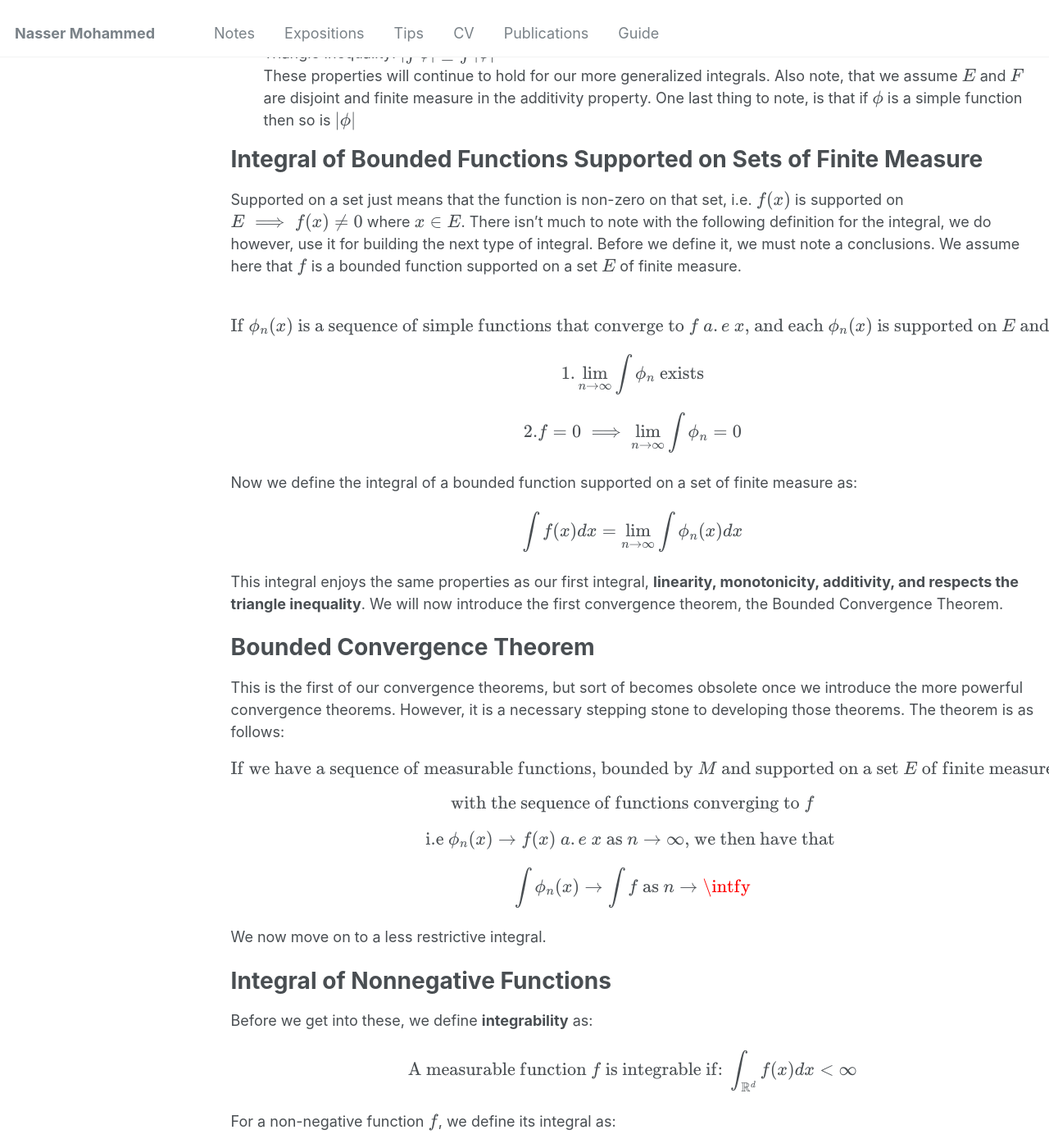
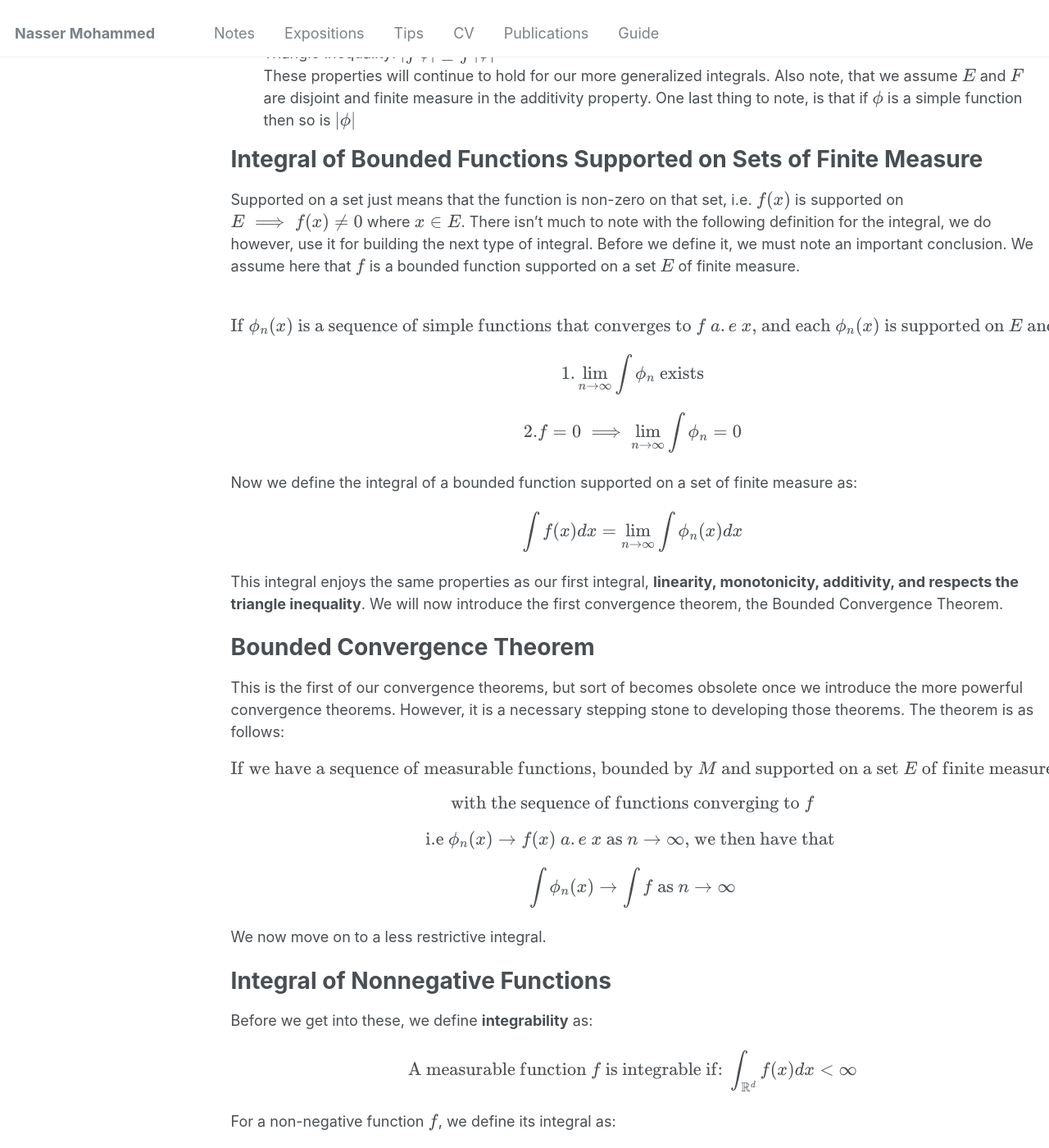
Before and after one commit to Nasser-Mohammed/Nasser-Mohammed.github.io, a Jekyll site: the page built from _pages/notes/analysis/lebintegral.md, in a window 1280 px wide and 1400 px high, scrolled down 1085 px. Shown: the whole window at 82% size. Built offline with Jekyll 4.4.1, drawn with Linux system fonts in a browser that asks for light colours.

Commit message:
Update lebintegral.md

```diff
--- a/_pages/notes/analysis/lebintegral.md
+++ b/_pages/notes/analysis/lebintegral.md
@@ -24,9 +24,9 @@ These properties will continue to hold for our more generalized integrals. Also
 
 Integral of Bounded Functions Supported on Sets of Finite Measure
 ===
-Supported on a set just means that the function is non-zero on that set, i.e. \\(f(x)\\) is supported on \\(E \implies f(x) \ne 0\\) where \\(x \in E\\). There isn't much to note with the following definition for the integral, we do however, use it for building the next type of integral. Before we define it, we must note a conclusions. We assume here that \\(f\\) is a bounded function supported on a set \\(E\\) of finite measure.\\
+Supported on a set just means that the function is non-zero on that set, i.e. \\(f(x)\\) is supported on \\(E \implies f(x) \ne 0\\) where \\(x \in E\\). There isn't much to note with the following definition for the integral, we do however, use it for building the next type of integral. Before we define it, we must note an important conclusion. We assume here that \\(f\\) is a bounded function supported on a set \\(E\\) of finite measure.\\
 \\
-\\[\text{If } \phi_n(x) \text{ is a sequence of simple functions that converge to } f \text{ } a.e \text{ } x \text{, and each } \phi_n(x) \text{ is supported on } E \text{ and is bounded by } M \text{ then, }\\]
+\\[\text{If } \phi_n(x) \text{ is a sequence of simple functions that converges to } f \text{ } a.e \text{ } x \text{, and each } \phi_n(x) \text{ is supported on } E \text{ and is bounded by } M \text{ then, }\\]
 \\[1. \lim_{n \to \infty}\int \phi_n \text{ exists}\\]
 \\[2. f = 0 \implies \lim_{n \to \infty}\int\phi_n = 0\\]
 Now we define the integral of a bounded function supported on a set of finite measure as:\\
@@ -39,7 +39,7 @@ This is the first of our convergence theorems, but sort of becomes obsolete once
 \\[\text{If we have a sequence of measurable functions, bounded by } M \text{ and supported on a set } E \text{ of finite measure}\\]
 \\[\text{with the sequence of functions converging to } f\\]
 \\[\text{i.e  } \phi_n(x) \to f(x) \text{ } a.e \text{  }x \text{ as } n \to \infty \text{, we then have that }\\]
-\\[\int \phi_n(x) \to \int f \text{ as } n \to \intfy\\]
+\\[\int \phi_n(x) \to \int f \text{ as } n \to \infty\\]
 We now move on to a less restrictive integral.
 
 
```
